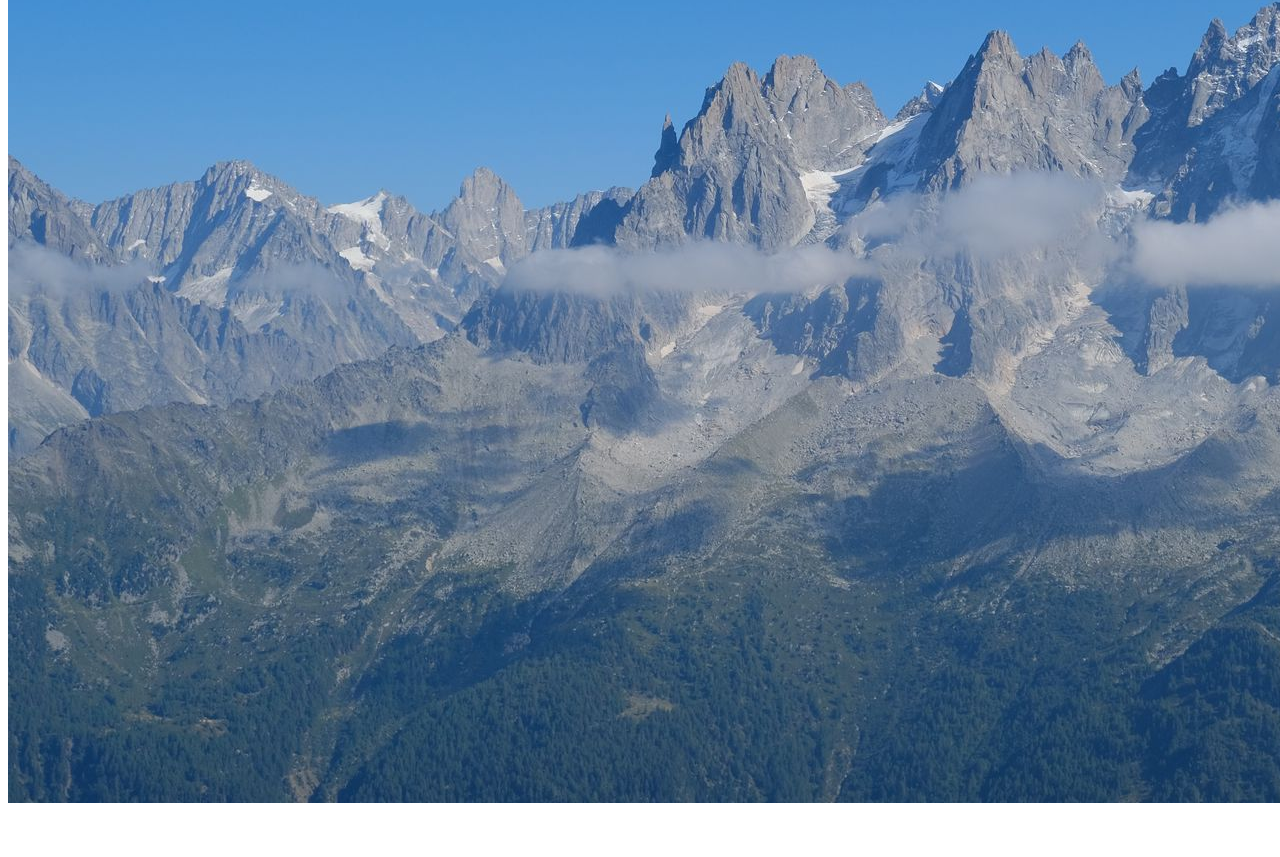
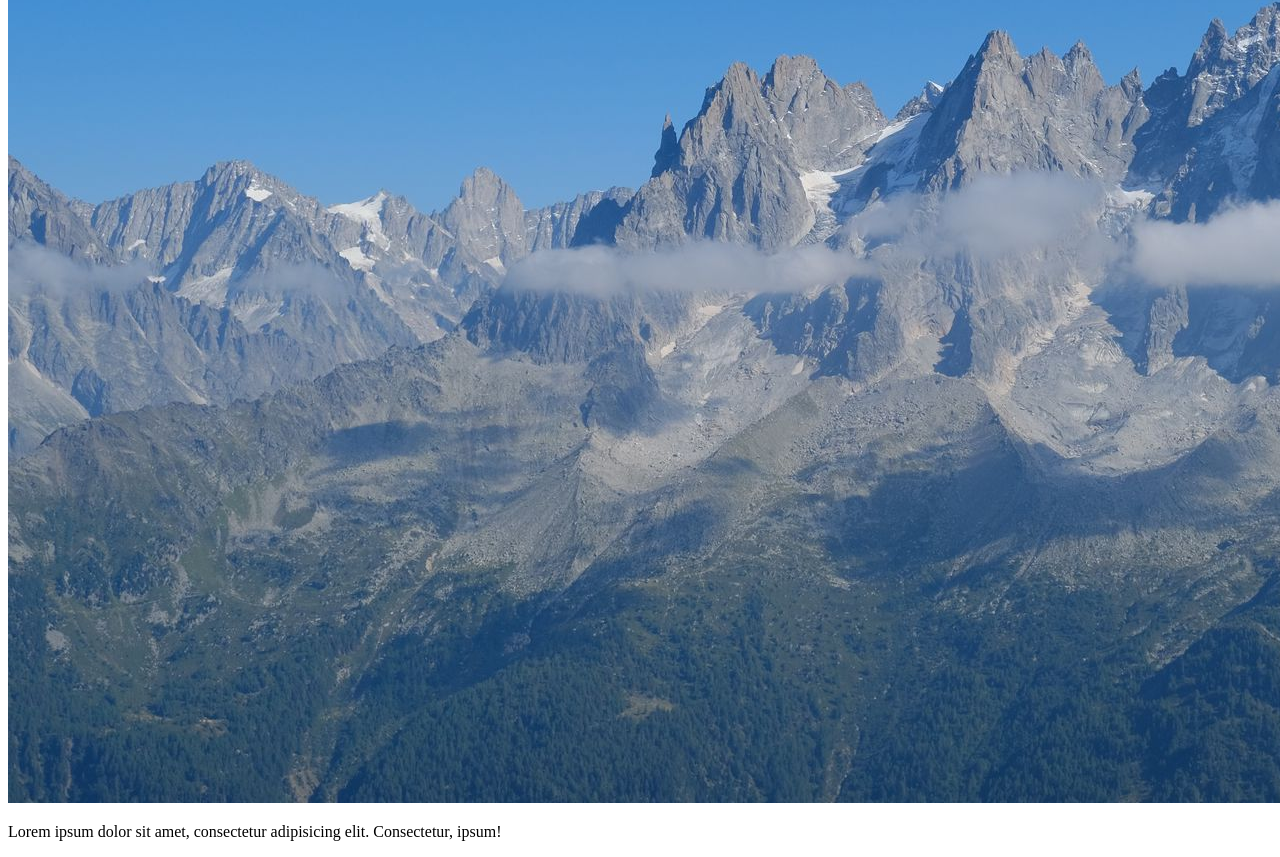
Before and after one commit to AlexFilonenko88/git_homwork, a plain HTML site: page index.html in a window 1280 px wide. Shown: the part 3609-4466 px from the top of the page. Before the commit the page ends 4424 px from the top, so only its background shows below. Drawn offline with Linux system fonts and the light colour scheme.

Commit message:
modifite index.html

```diff
--- a/index.html
+++ b/index.html
@@ -21,5 +21,8 @@
         <img src="images/pejzazh.jpg">
     </div>
 </div>
+<div>
+    <p>Lorem ipsum dolor sit amet, consectetur adipisicing elit. Consectetur, ipsum!</p>
+</div>
 </body>
 </html>
```
